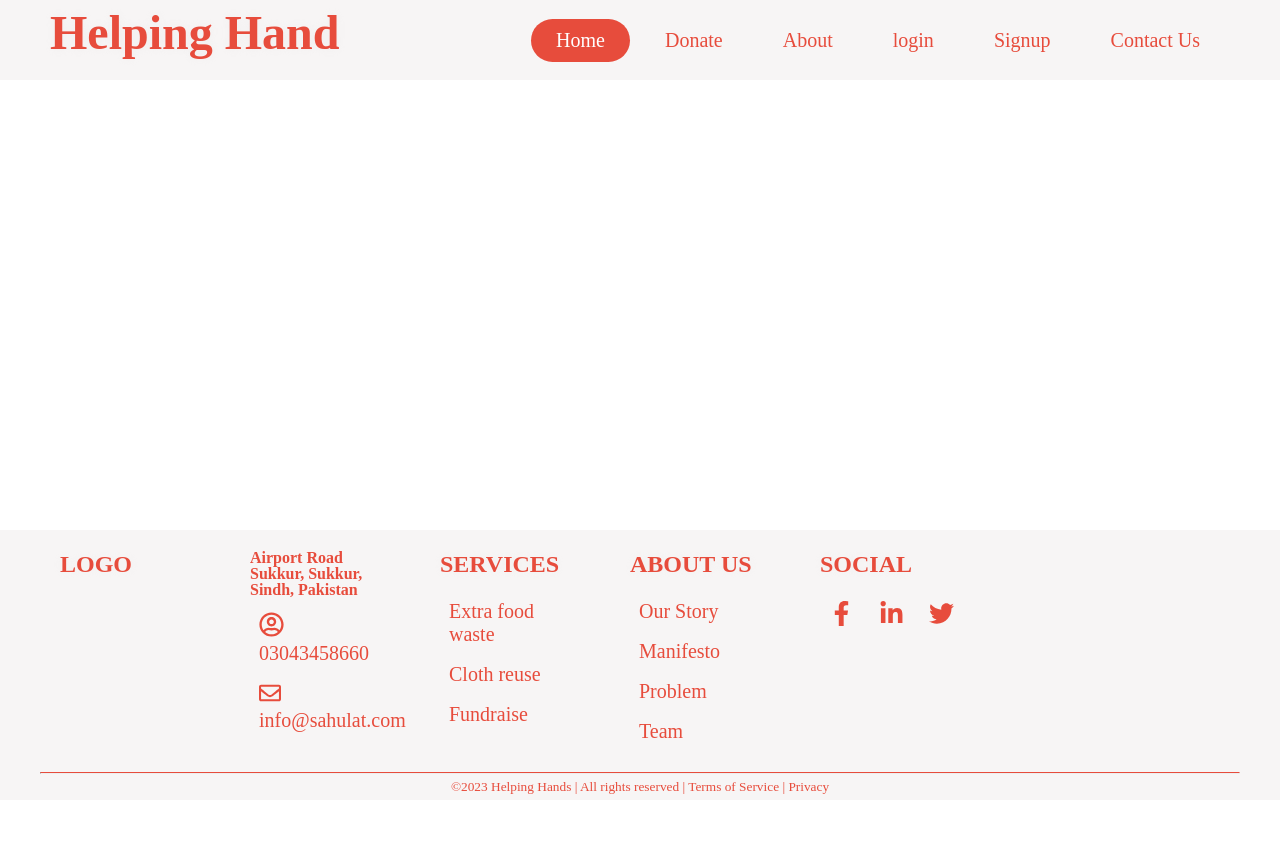
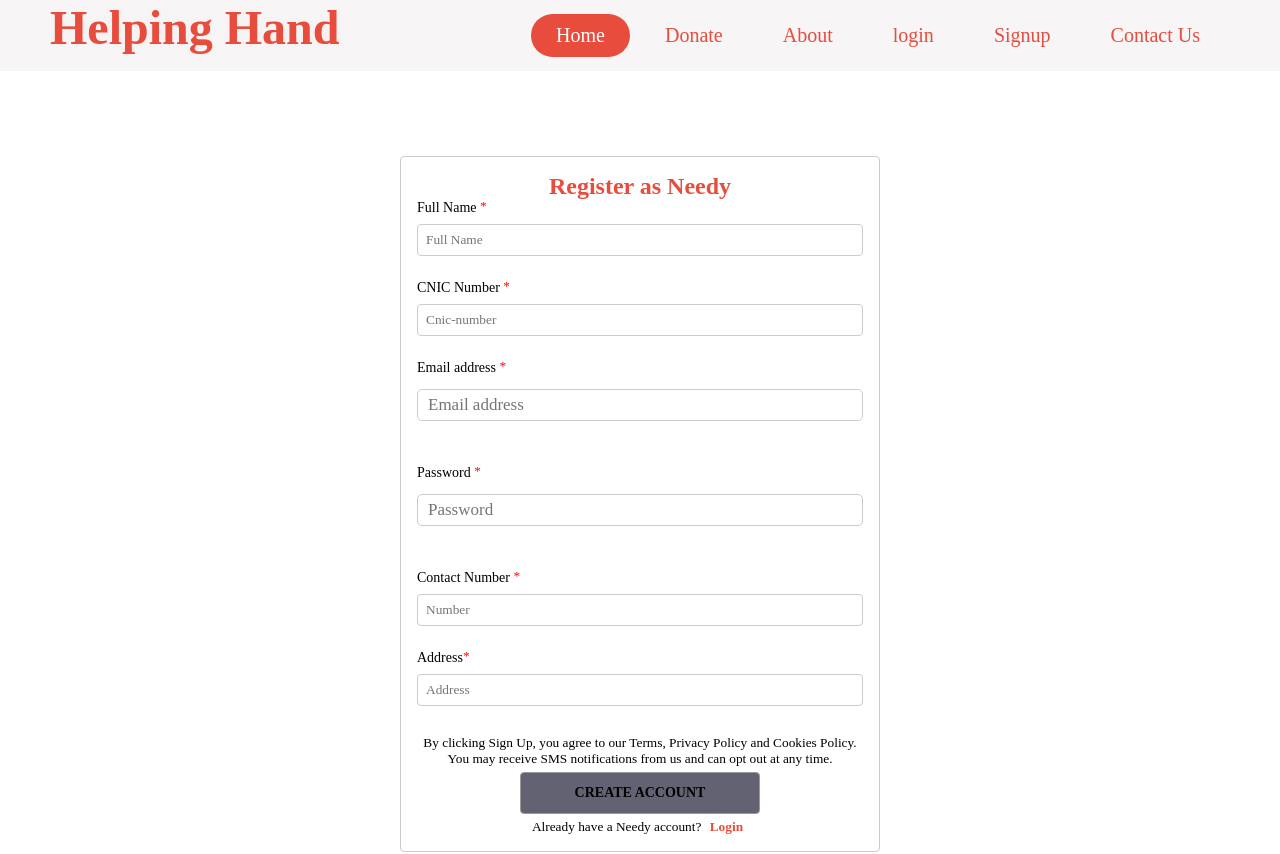
Before and after one commit to Hans-Raj12/Helping-Hands-Sahulat-Basket-, a React (Create React App) app in the folder frontend/: page /needy-signup in a window 1280 px wide. Shown: the top 854 px of the page. Before the commit the page ends 800 px from the top, so only its background shows below. Built offline with nearby package versions, Linux system fonts and the light colour scheme.

Commit message:
created needy signup form

```diff
--- a/frontend/src/App.js
+++ b/frontend/src/App.js
@@ -15,6 +15,7 @@ import Analytics from './pages/Analytics'
 import Comment from './pages/Comment'
 import Product from './pages/Product'
 import ProductList from './pages/ProductList'
+import NeedySignup from './components/NeedySignup'
 
 function App() {
   return (
@@ -48,6 +49,10 @@ function App() {
             <Route
               path='/donor-signup'
               element={<DonorSignup/>}
+            />
+            <Route
+              path='/needy-signup'
+              element={<NeedySignup/>}
             />
             <Route path='/sidebar' element={<Sidebar/>}>
             <Route path='dashboard' element={<Dashboard/>}/>
--- /dev/null
+++ b/frontend/src/components/NeedySignup.js
@@ -0,0 +1,146 @@
+import React, {useState} from "react";
+import { Link } from "react-router-dom";
+import {validateEmail} from "../../src/utils";
+import '../styles/donorSignup.css'
+const PasswordErrorMessage = () => {
+    return (
+      <p className="FieldError">Password should have at least 8 characters</p>
+    );
+   };
+function NeedySignup(){
+
+    const [firstName, setFirstName] = useState("");
+    const [address, setaddress] = useState("");
+    const [email, setEmail] = useState("");
+    const [number, setNumber] = useState("");
+    const [cnic, setcnic] = useState("");
+    const [password, setPassword] = useState({
+      value: "",
+      isTouched: false,
+    });
+
+
+    const getIsFormValid = () => {
+      return (
+        firstName &&
+        number &&
+        cnic &&
+        validateEmail(email) &&
+        password.value.length >= 8
+      );
+    };
+
+    const clearForm = () => {
+      setFirstName("");
+      setaddress("");
+      setEmail("");
+      setNumber("");
+      setPassword({
+        value: "",
+        isTouched: false,
+      });
+
+    };
+
+    const handleSubmit = (e) => {
+      e.preventDefault();
+      alert("Account created!");
+      clearForm();
+    };
+
+    return (
+      <div className="donorSignup">
+        <form onSubmit={handleSubmit}>
+          <fieldset>
+            <h2>Register as Needy</h2>
+            <div className="Field">
+              <label>
+                Full Name <sup>*</sup>
+              </label>
+              <input type="text"
+                value={firstName}
+                onChange={(e) => {
+                  setFirstName(e.target.value);
+                }}
+                placeholder="Full Name"
+              />
+            </div>
+            <div className="Field">
+              <label>
+                CNIC Number <sup>*</sup>
+              </label>
+              <input type="tel"
+                 value={cnic}
+                 onChange={(e) => {
+                   setcnic(e.target.value);
+                 }}
+                 placeholder="Cnic-number"  />
+            </div>
+            <div className="Field">
+              <label>
+                Email address <sup>*</sup>
+              </label>
+              <input type="email"
+                value={email}
+                onChange={(e) => {
+                  setEmail(e.target.value);
+                }}
+                placeholder="Email address"
+              />
+            </div>
+            <div className="Field">
+              <label>
+                Password <sup>*</sup>
+              </label>
+              <input
+                value={password.value}
+                type="password"
+                onChange={(e) => {
+                  setPassword({ ...password, value: e.target.value });
+                }}
+                onBlur={() => {
+                  setPassword({ ...password, isTouched: true });
+                }}
+                placeholder="Password"
+              />
+              {password.isTouched && password.value.length < 8 ? (
+                <PasswordErrorMessage />
+              ) : null}
+            </div>
+            <div className="Field">
+              <label>
+                Contact Number <sup>*</sup>
+              </label>
+              <input type="tel"
+                 value={number}
+                 onChange={(e) => {
+                   setNumber(e.target.value);
+                 }}
+                 placeholder="Number"  />
+            </div>
+            <div className="Field">
+              <label>
+                Address<sup>*</sup>
+                </label>
+              <input
+                value={address}
+                onChange={(e) => {
+                  setaddress(e.target.value);
+                }}
+                placeholder="Address"
+              />
+            </div>
+            <p className="status">By clicking Sign Up, you agree to our Terms, Privacy
+                            Policy and Cookies Policy. You may receive SMS notifications
+                            from us and can opt out at any time.</p>
+            <button type="submit" disabled={!getIsFormValid()}>
+              Create account
+            </button>
+            <p>Already have a Needy account? <Link to='/login'>Login</Link></p>
+          </fieldset>
+
+        </form>
+      </div>
+    );
+   }
+export default NeedySignup;
--- a/frontend/src/pages/Home.js
+++ b/frontend/src/pages/Home.js
@@ -9,7 +9,11 @@ const Home = () => {
             <h1>Need your Big Hand For Change The World.</h1>
             <button>Donate</button>
           </div>
+
         </div>
+
+        <Link to='/sidebar'>Donor Dashboard</Link>
+
       </div>
 
         // <div className="home">
--- a/frontend/src/pages/Signup.js
+++ b/frontend/src/pages/Signup.js
@@ -23,7 +23,7 @@ const Signup = () => {
                 </Link>
             </div>
             <div className="signup-item">
-                <Link to='/'>
+                <Link to='/needy-signup'>
                     <img src={needy} alt="needy"/>
                     <p>Needy</p>
 
--- a/frontend/src/styles/Home.css
+++ b/frontend/src/styles/Home.css
@@ -32,7 +32,7 @@
   button {
     font-size: 1.5rem;
     padding: 1rem 1.5rem;
-    border: none;
+    border: 1px solid #e74c3c;
     background-color: #e74c3c;
     color: #fff;
     border-radius: 25px;
```
